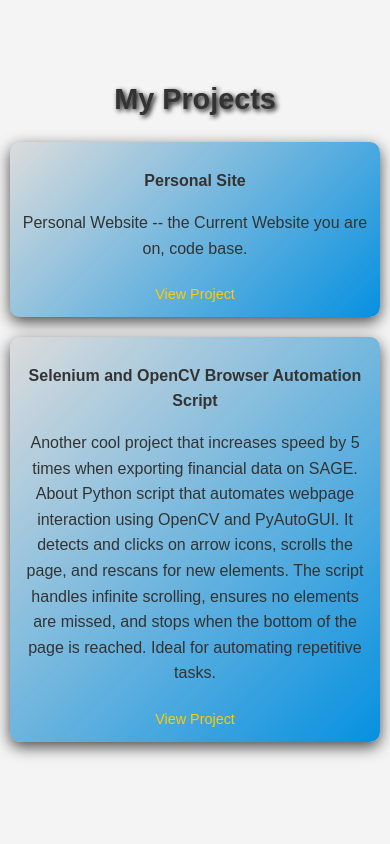
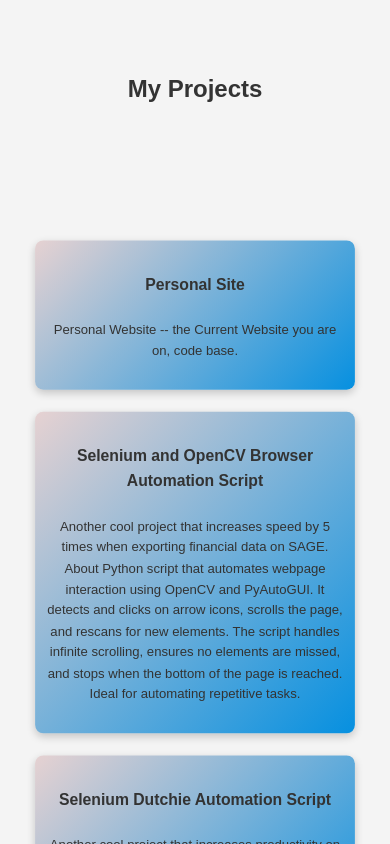
Before and after one commit to AnthonyBarbaro/PersonalSite, a React (Create React App) app: page /projects in a window 390 px wide. Shown: the top 844 px of the page. Built offline with nearby package versions, Linux system fonts and the light colour scheme.

Commit message:
Video Hover, Mobile Enhanced

```diff
--- a/src/components/Header.js
+++ b/src/components/Header.js
@@ -16,7 +16,7 @@ function Header() {
           <li>
             {/* If on Home page, use react-scroll for smooth scroll */}
             {isHomePage ? (
-              <Link activeClass="active" to="home" spy={true} smooth={true} duration={500}>
+              <Link activeClass="active" to="home" spy={true} smooth={true} duration={500} offset={-100}>
                 Home
               </Link>
             ) : (
@@ -26,7 +26,7 @@ function Header() {
           </li>
           <li>
             {isHomePage ? (
-              <Link activeClass="active" to="about" spy={true} smooth={true} duration={500}>
+              <Link activeClass="active" to="about" spy={true} smooth={true} duration={500} offset={0}>
                 About
               </Link>
             ) : (
@@ -35,7 +35,7 @@ function Header() {
           </li>
           <li>
             {isHomePage ? (
-              <Link activeClass="active" to="projects" spy={true} smooth={true} duration={500}>
+              <Link activeClass="active" to="projects" spy={true} smooth={true} duration={500} offset={-70}>
                 Projects
               </Link>
             ) : (
--- a/src/components/ProjectCard.js
+++ b/src/components/ProjectCard.js
@@ -1,17 +1,24 @@
 import React from 'react';
-import { Link } from 'react-router-dom';  // Import Link for navigation
-import '../styles/projectCard.css';  // Import CSS styles for individual project card
+import { Link } from 'react-router-dom'; // Import Link from react-router-dom for navigation
+import '../styles/projectCard.css';
 
 function ProjectCard({ project }) {
   return (
-    <div className="project-card">
-      <h3>{project.title}</h3>
-      <p>{project.description}</p>
-      {/* Link to the individual project page */}
-      <Link to={`/projects/${project.id}`} className="view-project-link">
-        View Project
-      </Link>
-    </div>
+    <Link to={`/projects/${project.id}`} className="project-card-link"> {/* Wrap the entire card with a Link */}
+      <div className="project-card">
+        <h3>{project.title}</h3>
+        <p>{project.description}</p>
+        {project.videoUrl && (
+          <iframe
+            src={project.videoUrl}
+            allow="autoplay"
+            title={project.title}
+            frameBorder="0"
+            allowFullScreen
+          ></iframe>
+        )}
+      </div>
+    </Link>
   );
 }
 
--- a/src/data.js
+++ b/src/data.js
@@ -10,8 +10,22 @@ const projectData = [
     id: 2,  // Another unique identifier
     title: 'Selenium and OpenCV Browser Automation Script',
     description: 'Another cool project that increases speed by 5 times when exporting financial data on SAGE. About Python script that automates webpage interaction using OpenCV and PyAutoGUI. It detects and clicks on arrow icons, scrolls the page, and rescans for new elements. The script handles infinite scrolling, ensures no elements are missed, and stops when the bottom of the page is reached. Ideal for automating repetitive tasks.',
-    videoUrl: 'https://www.youtube.com/embed/Jlz-Mh5MIas?autoplay=1&mute=1&vq=hd1080&autohide=1&rel=0',  // Request HD quality
+    videoUrl: 'https://www.youtube.com/embed/Jlz-Mh5MIas?autoplay=1&mute=1&vq=hd720&autohide=1&rel=0',  // Request HD quality
     link: 'https://github.com/AnthonyBarbaro/Selenium-and-OpenCV-Browser-Automation-Script'
+  },
+  {
+    id: 3,  // Another unique identifier
+    title: 'Selenium Dutchie Automation Script',
+    description: 'Another cool project that increases productivity on repetitive tasks. Selenium Script that will grab closing reports fully automatic with a console that is easy to copy and paste numbers for gross and net sales.',
+    videoUrl: 'https://www.youtube.com/embed/_yMXdbKGA10?autoplay=1&mute=1&vq=hd1080&autohide=1&rel=0',  // Request HD quality
+    link: 'https://github.com/AnthonyBarbaro/DutchieSalesScript/blob/main/weekend.py'
+  },
+  {
+    id: 4,  // Another unique identifier
+    title: 'Weekly Sales Report Automation',
+    description: 'This project automates the generation of weekly sales reports for multiple retail locations. It processes sales data from Excel files for each location, applies brand-specific filters, and calculates discounts and kickbacks. The script generates detailed reports with analytics on the most sold products, categories, and total inventory costs.',
+    videoUrl: 'https://www.youtube.com/embed/8MbH4hliKkk?autoplay=1&mute=1&vq=hd1080&autohide=1&rel=0',
+    link: 'https://github.com/AnthonyBarbaro/Weekly-Sales-Report-Automation'
   },
   // Add more projects here, each with a unique ID
 ];
--- a/src/pages/Home.js
+++ b/src/pages/Home.js
@@ -44,7 +44,7 @@ function Home() {
     <div>
       <Header />
 
-      <Parallax bgImage={fireBack} strength={70} className="parallax-fullpage">
+      <Parallax bgImage={fireBack} strength={90} className="parallax-fullpage">
         <animated.section className="section" id="home" style={fadeInFromTop} ref={homeRef}>
           <h1>Hey, I'm Anthony Barbaro</h1>
         </animated.section>
--- a/src/styles/header.css
+++ b/src/styles/header.css
@@ -11,6 +11,7 @@ header {
   header nav ul li {
     display: inline;
     margin-right: 10px;
+    cursor: pointer;
   }
 
   header nav ul li a {
--- a/src/styles/home.css
+++ b/src/styles/home.css
@@ -1,9 +1,9 @@
 /* Ensure smooth scrolling behavior */
 html {
   scroll-behavior: smooth;
-  margin: 0; /* Removes default margin for the entire page */
-  padding: 0; /* Removes default padding for the entire page */
-  box-sizing: border-box; /* Apply box-sizing globally */
+  margin: 0;
+  padding: 0;
+  box-sizing: border-box;
 }
 
 /* Navigation bar always fixed at the top */
@@ -11,11 +11,10 @@ html {
   position: fixed;
   top: 0;
   width: 100%;
-  background-color: rgba(0, 0, 0, 0.3); /* Semi-transparent background for visibility */
-  padding: 15px 0; /* Reduced padding */
-  z-index: 1000; /* Ensure it stays on top */
-  margin: 0; /* Remove any margin */
-  box-shadow: 0px 4px 10px rgba(0, 0, 0, 0.2); /* Adds a subtle shadow under the navbar */
+  background-color: rgba(0, 0, 0, 0.3);
+  padding: 15px 0;
+  z-index: 1000;
+  box-shadow: 0px 4px 10px rgba(0, 0, 0, 0.2);
 }
 
 nav ul {
@@ -23,8 +22,8 @@ nav ul {
   display: flex;
   justify-content: center;
   gap: 20px;
-  margin: 0; /* Ensure no margin on nav */
-  padding: 0; /* Ensure no padding on nav */
+  margin: 0;
+  padding: 0;
 }
 
 nav ul li a {
@@ -37,21 +36,26 @@ nav ul li a {
 
 /* Highlight active section link */
 nav ul li a.active {
-  color: #ffcc00; /* Highlight color for active section */
+  color: #ffcc00;
   border-bottom: 2px solid #ffcc00;
 }
 
 /* Full-height sections */
 .section {
-  height: 100vh; /* Full viewport height for each section */
+  min-height: 90vh;
   display: flex;
-  justify-content: center;
+  flex-direction: column;
+  justify-content: flex-start;
   align-items: center;
+  padding-top: 80px;
+  padding-bottom: 50px;
+  box-sizing: border-box;
   text-align: center;
   color: white;
-  background-color: transparent; /* Transparent background for no black boxes */
-  margin: 0; /* Remove margin */
-  padding: 0; /* Remove padding */
+}
+
+.section h1, .section h2 {
+  margin: 20px 0;
 }
 
 /* Home section styles */
@@ -61,34 +65,123 @@ nav ul li a.active {
 }
 
 #home h1 {
+  padding: 300px;
   font-size: 3rem;
   text-shadow: 2px 2px 5px rgba(0, 0, 0, 0.7);
-  margin: 0; /* Remove any default margins */
 }
 
-/* Parallax Container */
-.parallax-fullpage {
-  min-height: 100vh; /* Ensure the parallax section takes up full viewport height */
-  overflow: hidden; /* Make sure content isn't cut off */
-  margin: 0; /* Remove any margin */
-  padding: 0; /* Remove any padding */
+/* Contact section specific styles */
+.contact-section {
+  min-height: 80vh;
+  padding: 100px 20px;
 }
 
-/* Responsive Adjustments for Mobile */
-@media only screen and (max-width: 768px) {
+.contact-section h2 {
+  font-size: 2.5rem;
+  margin-bottom: 20px;
+}
+
+/* Adjust spacing for form */
+.contact-form-container {
+  width: 100%;
+  max-width: 600px;
+  margin: 0 auto;
+  padding: 20px;
+}
+
+/* Project card grid */
+.projects-section {
+  min-height: 100vh;
+  padding: 50px 0;
+}
+
+/* Responsive grid layout for project cards */
+.projects-list {
+  display: grid;
+  grid-template-columns: repeat(auto-fill, minmax(300px, 1fr)); /* Responsive grid that fits project cards */
+  gap: 40px;
+  width: 100%;
+  max-width: 1200px;
+}
+
+/* Project card styling */
+.project-card {
+  padding: 50px 25px;
+  background: linear-gradient(135deg, rgba(150, 14, 14, 0.15), rgb(6, 144, 224));
+  border-radius: 10px;
+  text-align: center;
+  position: relative;
+  overflow: hidden;
+  transition: transform 0.3s ease, box-shadow 0.3s ease;
+  box-shadow: 0px 5px 15px rgba(0, 0, 0, 0.5);
+}
+
+.project-card:hover {
+  transform: scale(1.05);
+  box-shadow: 0px 8px 20px rgba(0, 0, 0, 0.7);
+}
+
+/* Specific media query for screens around 1180px */
+@media (max-width: 1180px) {
+  .projects-list {
+    grid-template-columns: repeat(auto-fit, minmax(220px, 2fr)); /* Allow cards to scale a bit smaller */
+    gap: 27px; /* Adjust gap for more even spacing */
+    scale: 0.82;
+  }
+
+  .project-card {
+    padding: 40px 20px;
+  }
+
+  .section h1, .section h2 {
+    font-size: 2.5rem;
+  }
+}
+
+/* Mobile-specific styles */
+@media (max-width: 768px) {
   .nav-header {
-    padding: 10px 0; /* Reduce padding further on mobile */
+    padding: 10px 0;
   }
 
   nav ul li a {
-    font-size: 1rem; /* Adjust font size for mobile */
+    font-size: 1rem;
   }
 
   .section {
-    height: 90vh; /* Adjust section height for smaller screens */
+    padding-top: 80px;
+    padding-bottom: 40px;
   }
 
-  #home h1 {
-    font-size: 2rem; /* Adjust font size for mobile */
+  .section h1, .section h2 {
+    font-size: 2rem;
+  }
+
+  .projects-list {
+    grid-template-columns: 1fr;
+  }
+
+  .project-card {
+    padding: 30px 15px;
+    box-shadow: 0px 4px 10px rgba(0, 0, 0, 0.2);
   }
 }
+
+@media (max-width: 480px) {
+  .nav-header {
+    padding: 8px 0;
+  }
+
+  .section {
+    padding-top: 60px;
+    padding-bottom: 30px;
+  }
+
+  .section h1, .section h2 {
+    font-size: 1.8rem;
+  }
+
+  .project-card {
+    padding: 20px 10px;
+  }
+}
--- a/src/styles/projectCard.css
+++ b/src/styles/projectCard.css
@@ -1,15 +1,40 @@
+/* Container that holds the project cards */
+.projects-list {
+  display: grid;
+  grid-template-columns: repeat(auto-fit, minmax(300px, 1fr)); /* Responsive grid for larger screens */
+  gap: 20px;
+  max-width: 1000px;
+  width: 100%;
+}
+
+@media (max-width: 768px) {
+  .projects-list {
+    grid-template-columns: 1fr; /* Ensure project cards stack vertically on mobile */
+    gap: 20px; /* Maintain spacing between stacked cards */
+  }
+}
+
 .project-card {
-  background: linear-gradient(135deg, rgba(255, 255, 255, 0.15), rgba(0, 0, 0, 0.1)); /* Light to dark gradient */
-  padding: 20px;
+  background: linear-gradient(135deg, rgba(150, 14, 14, 0.15), rgb(6, 144, 224)); /* Light to dark gradient */
+  padding: 100px 50px; /* Increased padding for a bigger card */
   border-radius: 10px;
   text-align: center;
-  transition: transform 0.3s ease, box-shadow 0.3s ease, background 0.3s ease; /* Add smooth background transition */
-  box-shadow: 0px 5px 15px rgba(0, 0, 0, 0.5); /* Shadow effect */
+  transition: transform 0.3s ease, box-shadow 0.3s ease, background 0.3s ease;
+  box-shadow: 0px 5px 15px rgba(0, 0, 0, 0.5);
+  display: flex;
+  flex-direction: column; /* Ensures the content inside the card stacks vertically */
+  justify-content: center; /* Centers the content */
 }
 
-/* Add hover effect for desktop */
+.project-card-link {
+  text-decoration: none; /* Remove underline from link */
+  color: inherit; /* Ensure the text color remains the same */
+  display: block; /* Make the entire card clickable */
+  height: 100%; /* Ensures the link covers the full height of the card */
+}
+
 .project-card:hover {
-  background: linear-gradient(135deg, rgba(0, 0, 0, 0.2), rgba(255, 255, 255, 0.1)); /* Reverse gradient on hover */
+  background: linear-gradient(135deg, rgb(6, 144, 224), rgba(255, 255, 255, 0.1)); /* Reverse gradient on hover */
   transform: scale(1.05); /* Slight scaling on hover */
   box-shadow: 0px 8px 20px rgba(0, 0, 0, 0.7); /* Increase shadow depth on hover */
 }
@@ -38,7 +63,9 @@
 @media (max-width: 768px) {
   .project-card {
     background: linear-gradient(135deg, rgba(0, 0, 0, 0.1), rgb(6, 144, 224)); /* Adjust gradient for mobile */
-    box-shadow: 0px 4px 10px rgba(0, 0, 0, 0.2); /* Slightly lighter shadow for mobile */
+    box-shadow: 0px 4px 10px rgba(0, 0, 0, 0.2);
+    padding: 50px 25px; /* Reduce padding on mobile */
+    flex-direction: column; /* Ensure content stacks on mobile */
   }
 
   .project-card:hover {
@@ -47,11 +74,15 @@
   }
 
   .project-card h3 {
-    font-size: 1.2rem; /* Reduce font size for mobile */
+    font-size: 1.2rem; /* Adjust font size for mobile */
+  }
 
+  .project-card p {
+    font-size: 1rem; /* Adjust font size for mobile */
+    margin-bottom: 15px;
   }
 
   .view-project-link {
-    font-size: 1rem; /* Adjust link font size for mobile */
+    font-size: 1rem;
   }
 }
--- a/src/styles/projectPage.css
+++ b/src/styles/projectPage.css
@@ -52,7 +52,7 @@ a:hover {
     left: 0;
     width: 100%;
     height: 100%;
-    transform: scale(1.4); /* Zoom in */
+
     transform-origin: left;
     border: none;
 }
--- a/src/styles/projects.css
+++ b/src/styles/projects.css
@@ -1,104 +1,102 @@
 .projects-section {
-  min-height: 100vh;
+  /* Remove the min-height to allow the section to expand dynamically */
   display: flex;
   flex-direction: column;
   justify-content: center;
   align-items: center;
   padding: 50px;
-  box-sizing: border-box; /* Ensure padding is included in height calculation */
+  box-sizing: border-box;
 }
 
 .projects-list {
   display: grid;
-  grid-template-columns: repeat(auto-fit, minmax(300px, 1fr)); /* Responsive grid */
-  gap: 20px;
-  max-width: 1000px;
+  grid-template-columns: repeat(auto-fit, minmax(300px, 1fr));
+  gap: 40px;
+  max-width: 1200px;
   width: 100%;
+  /* Allow the section to expand vertically if cards overflow */
 }
 
 .project-card {
-  background-color: rgba(255, 255, 255, 0.1);
-  padding: 20px;
+  background: linear-gradient(135deg, rgba(150, 14, 14, 0.15), rgb(6, 144, 224));
+  padding: 50px 25px;
   border-radius: 10px;
   text-align: center;
-  transition: transform 0.3s ease, box-shadow 0.3s ease;
-  box-shadow: 0px 5px 15px rgba(0, 0, 0, 0.7); /* Add a subtle shadow */
+  transition: transform 0.3s ease, box-shadow 0.3s ease, background 0.3s ease;
+  box-shadow: 0px 5px 15px rgba(0, 0, 0, 0.5);
+  position: relative;
+  overflow: hidden;
 }
 
 .project-card:hover {
-  transform: scale(1.05); /* Zoom effect on hover */
-  box-shadow: 0px 8px 20px rgba(0, 0, 0, 0.4); /* Elevate shadow on hover */
+  transform: scale(1.05);
+  box-shadow: 0px 8px 20px rgba(0, 0, 0, 0.7);
 }
 
-.project-card h3 {
-  font-size: 1.5rem;
-  margin-bottom: 10px;
+.project-card h3,
+.project-card p,
+.project-card a {
+  transition: opacity 0.3s ease;
 }
 
-.project-card a {
+.project-card iframe {
+  width: 100%;
+  height: 100%;
+  position: absolute;
+  top: 0;
+  left: 0;
+  opacity: 0;
+  transition: opacity 0.3s ease;
+  pointer-events: none; /* Prevent iframe from capturing hover events */
+  border: none;
+}
+
+.project-card:hover h3,
+.project-card:hover p,
+.project-card:hover a {
+  opacity: 0;
+}
+
+.project-card:hover iframe {
+  opacity: 1;
+}
+
+.view-project-link {
   color: #ffcc00;
   text-decoration: none;
   font-size: 1.1rem;
+  transition: color 0.3s ease;
 }
 
-.project-card a:hover {
-  text-decoration: underline;
+.view-project-link:hover {
+  color: #ffa500;
 }
 
-#projects h2 {
-  font-size: 2.5rem;
-  margin-bottom: 20px;
-  text-shadow: 2px 2px 5px rgba(0, 0, 0, 1);
-}
-
-/* MEDIA QUERIES FOR MOBILE FRIENDLINESS */
+/* Mobile-specific styles */
 @media (max-width: 768px) {
-  .projects-section {
-    padding: 20px; /* Reduce padding on smaller screens */
-    min-height: calc(100vh - 50px); /* Make sure it takes into account mobile viewport */
-  }
-
   .projects-list {
-    grid-template-columns: 1fr; /* Stack project cards on top of each other on small screens */
+    grid-template-columns: 1fr; /* Stack project cards vertically on mobile */
   }
 
   .project-card {
-    padding: 15px;
+    background: linear-gradient(135deg, rgba(0, 0, 0, 0.1), rgb(6, 144, 224));
+    box-shadow: 0px 4px 10px rgba(0, 0, 0, 0.2);
+    padding: 30px 15px;
+  }
+
+  .project-card:hover {
+    transform: scale(1.03);
   }
 
   .project-card h3 {
-    font-size: 1.2rem; /* Slightly smaller font size for mobile */
+    font-size: 1.2rem;
   }
 
-  .project-card a {
-    font-size: 1rem; /* Adjust link font size for mobile */
-  }
-
-  #projects h2 {
-    font-size: 2rem; /* Make section heading smaller for mobile */
-  }
-}
-
-@media (max-width: 480px) {
-  .projects-section {
-    padding: 10px;
-    min-height: calc(100vh - 50px); /* Ensure proper height on very small screens */
-    margin-bottom: 120px; /* Add more space at the bottom on small screens */
-  }
-
-  .project-card {
-    padding: 10px;
-  }
-
-  .project-card h3 {
+  .view-project-link {
     font-size: 1rem;
   }
 
-  .project-card a {
-    font-size: 0.9rem;
-  }
-
-  #projects h2 {
-    font-size: 1.8rem;
+  .project-card iframe {
+    height: 200px; /* Set a reasonable height for iframe on mobile */
   }
 }
```
Also changed, not shown: src/components/ContactForm.js (+15 -8 lines), src/styles/about.css (+18 -0 lines), src/styles/contactForm.css (+40 -76 lines), 2 other files (tests, documents, lock files or other folders).
